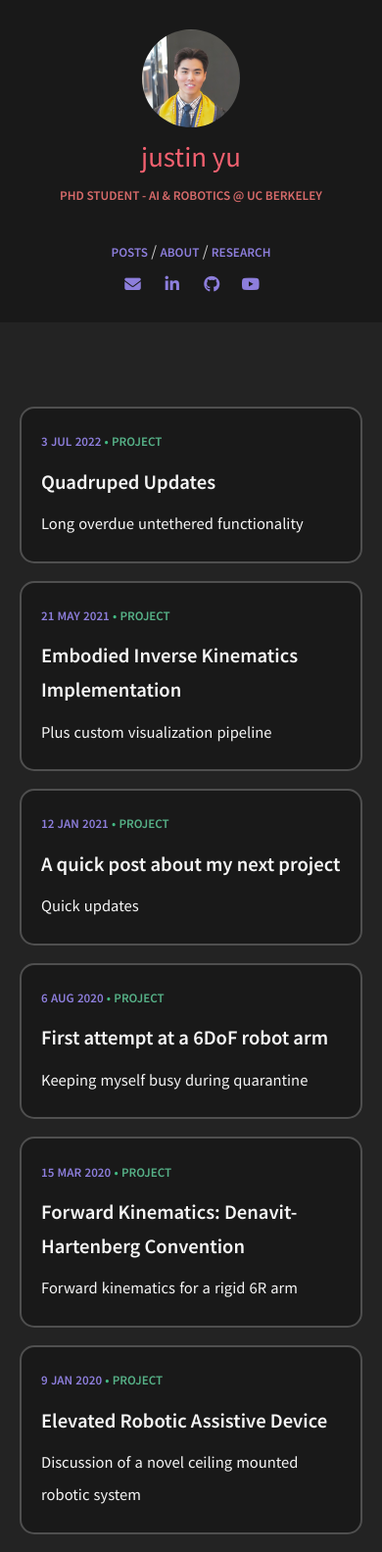
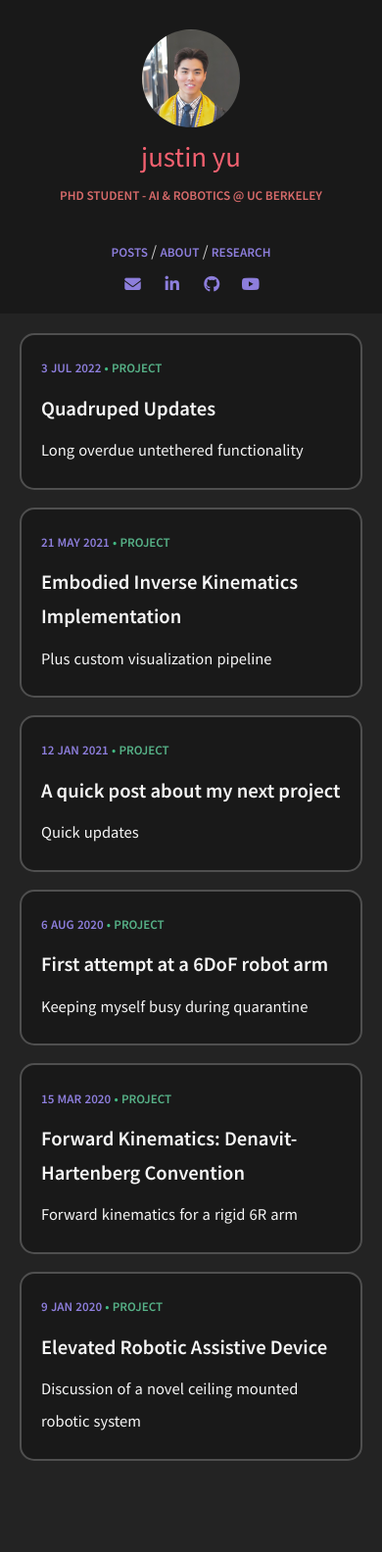
Before and after one commit to uynitsuj/uynitsuj.github.io, a Jekyll site: the page built from index.html, in a window 390 px wide. Shown: the whole page at 98% size. Built offline with Jekyll 4.4.1, drawn with Linux system fonts in a browser that asks for light colours; nearby versions of some CDN libraries; after the commit the page ends 1509 px from its top, so only the background shows below that.

Commit message:
change post-listing top pixel offset for mobile compat

```diff
--- a/_sass/pages/_post.scss
+++ b/_sass/pages/_post.scss
@@ -2,7 +2,7 @@
 .post-listing {
   background-color: $background-color2;
   position: absolute;
-  top: 395px;
+  top: 320px;
   z-index: 233;
   width: 100%;
   padding: 20px 20px 0;
```
